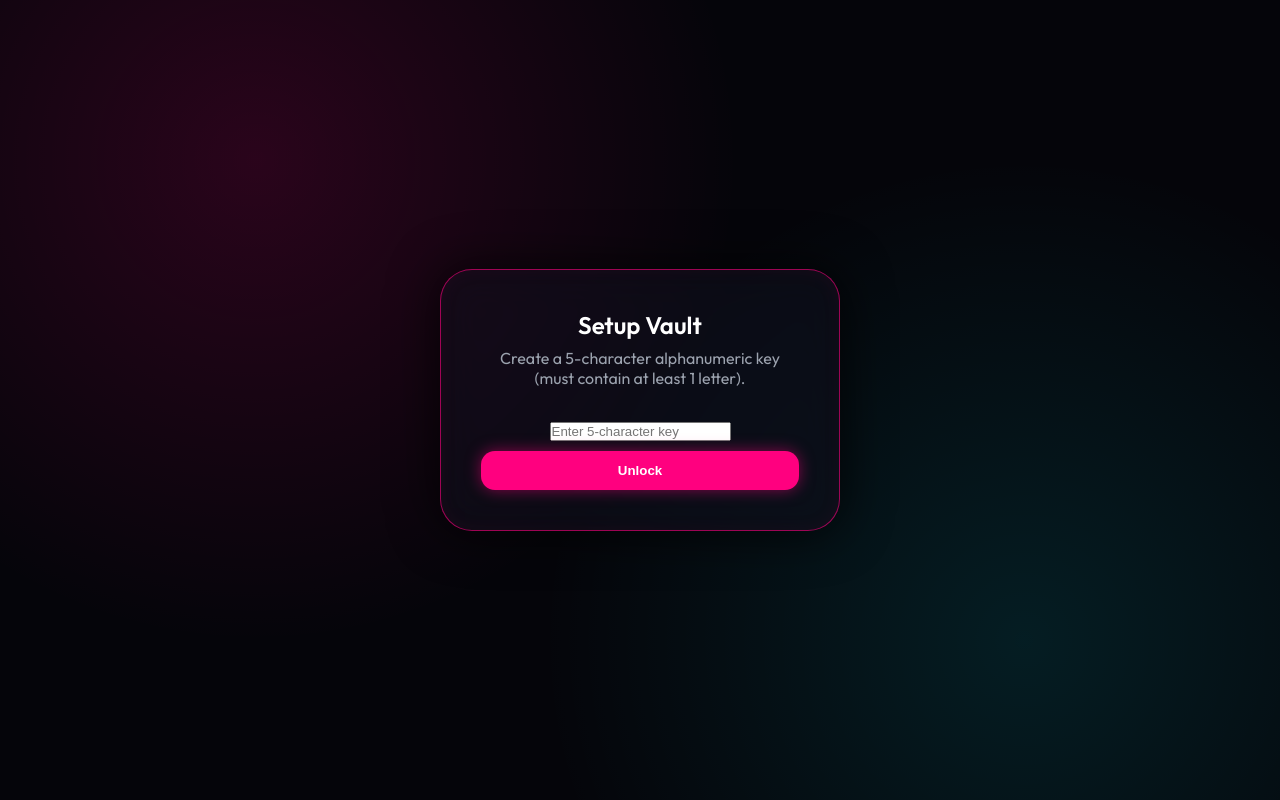
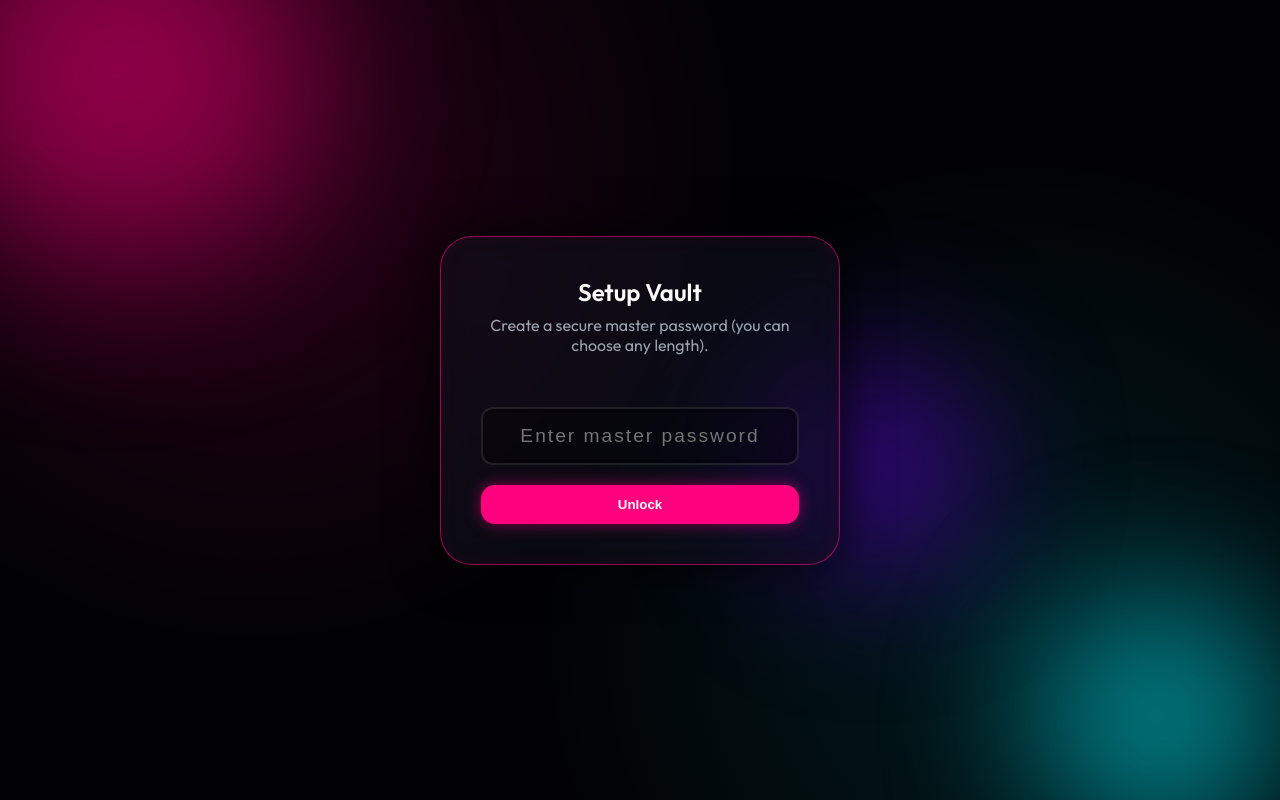
Before and after one commit to dharshan7200/vault, a website: page index.html in a window 1280 px wide. Drawn offline with Linux system fonts and the light colour scheme.

Commit message:
Allow open password length and add vibrant background animations

```diff
--- /dev/null
+++ b/animations.css
@@ -0,0 +1,87 @@
+/* --- Vibrant Glass Input --- */
+.glass-input {
+    width: 100%;
+    padding: 16px;
+    margin-top: 20px;
+    margin-bottom: 10px;
+    border: 2px solid rgba(255, 255, 255, 0.1);
+    border-radius: 12px;
+    background: rgba(0, 0, 0, 0.3);
+    color: #fff;
+    font-size: 1.2rem;
+    text-align: center;
+    outline: none;
+    transition: all 0.4s ease;
+    box-shadow: inset 0 0 10px rgba(0, 0, 0, 0.5);
+    letter-spacing: 2px;
+}
+.glass-input:focus {
+    border-color: var(--primary);
+    background: rgba(0, 0, 0, 0.5);
+    box-shadow: 0 0 20px rgba(255, 0, 127, 0.4), inset 0 0 10px rgba(255, 0, 127, 0.1);
+    transform: scale(1.02);
+}
+
+/* --- Vibrant Background Animations --- */
+#auth-screen {
+    position: relative;
+    overflow: hidden;
+    background-color: #020205; /* Deep dark space */
+}
+
+.glow-orb {
+    position: absolute;
+    border-radius: 50%;
+    filter: blur(80px);
+    opacity: 0.6;
+    z-index: 0;
+    pointer-events: none;
+    animation: floatOrb 12s infinite cubic-bezier(0.4, 0, 0.2, 1);
+}
+
+.orb-1 {
+    width: 400px;
+    height: 400px;
+    background: radial-gradient(circle, var(--primary), #8a0044);
+    top: -100px;
+    left: -100px;
+}
+
+.orb-2 {
+    width: 300px;
+    height: 300px;
+    background: radial-gradient(circle, var(--accent), #006b70);
+    bottom: -50px;
+    right: -50px;
+    animation-delay: -4s;
+    animation-duration: 15s;
+}
+
+.orb-3 {
+    width: 250px;
+    height: 250px;
+    background: radial-gradient(circle, #7000ff, #290066);
+    top: 40%;
+    left: 60%;
+    animation-delay: -7s;
+    animation-duration: 18s;
+}
+
+@keyframes floatOrb {
+    0% { transform: translate(0, 0) scale(1); }
+    33% { transform: translate(30px, -50px) scale(1.1); }
+    66% { transform: translate(-20px, 20px) scale(0.9); }
+    100% { transform: translate(0, 0) scale(1); }
+}
+
+/* Make sure the card stays above the floating background */
+.glass-card {
+    position: relative;
+    z-index: 1;
+    transform: translateY(0);
+    transition: transform 0.3s ease, box-shadow 0.3s ease;
+}
+.glass-card:hover {
+    transform: translateY(-5px);
+    box-shadow: 0 15px 50px rgba(0, 0, 0, 0.9), inset 0 0 30px rgba(255, 0, 127, 0.1);
+}
--- a/app.js
+++ b/app.js
@@ -73,10 +73,10 @@ const App = {
     updateAuthUI() {
         if (this.state.isSetup) {
             this.elements.authTitle.textContent = 'Unlock Vault';
-            this.elements.authDesc.textContent = 'Enter your 5-character key to access files.';
+            this.elements.authDesc.textContent = 'Enter your master password to access files.';
         } else {
             this.elements.authTitle.textContent = 'Setup Vault';
-            this.elements.authDesc.textContent = 'Create a 5-character alphanumeric key (must contain at least 1 letter).';
+            this.elements.authDesc.textContent = 'Create a secure master password (you can choose any length).';
         }
     },
 
@@ -376,13 +376,8 @@ const App = {
 
     async submitPin() {
         const inputVal = document.getElementById('password-input').value;
-        if (inputVal.length !== 5) {
-            this.elements.authError.textContent = 'Key must be exactly 5 characters.';
-            this.elements.authError.classList.remove('hidden');
-            return;
-        }
-        if (!/[a-zA-Z]/.test(inputVal)) {
-            this.elements.authError.textContent = 'Key must contain at least 1 letter.';
+        if (inputVal.length < 1) {
+            this.elements.authError.textContent = 'Please enter a password.';
             this.elements.authError.classList.remove('hidden');
             return;
         }
--- a/index.html
+++ b/index.html
@@ -6,6 +6,7 @@
     <meta name="viewport" content="width=device-width, initial-scale=1.0">
     <title>Vault - Local Secure Media Storage</title>
     <link rel="stylesheet" href="styles.css">
+    <link rel="stylesheet" href="animations.css">
     <link rel="manifest" href="manifest.json">
     <meta name="theme-color" content="#1a1a1a">
     <link rel="icon" href="favicon.png">
@@ -15,11 +16,16 @@
     <div id="app">
         <!-- Auth Screen (Shared for Setup and Login) -->
         <section id="auth-screen" class="screen hidden">
+            <!-- Animated Background Elements -->
+            <div class="glow-orb orb-1"></div>
+            <div class="glow-orb orb-2"></div>
+            <div class="glow-orb orb-3"></div>
+
             <div class="glass-card">
                 <h1 id="auth-title">Unlock Vault</h1>
                 <p id="auth-desc">Enter the master PIN to access files.</p>
                 <div class="password-container">
-                    <input type="password" id="password-input" maxlength="5" placeholder="Enter 5-character key" class="glass-input" />
+                    <input type="password" id="password-input" placeholder="Enter master password" class="glass-input" />
                     <button class="action-btn primary-btn" id="submit-btn" style="margin-top: 10px; width: 100%;">Unlock</button>
                 </div>
                 <p id="auth-error" class="error-msg hidden">Invalid PIN. Try again.</p>
```
